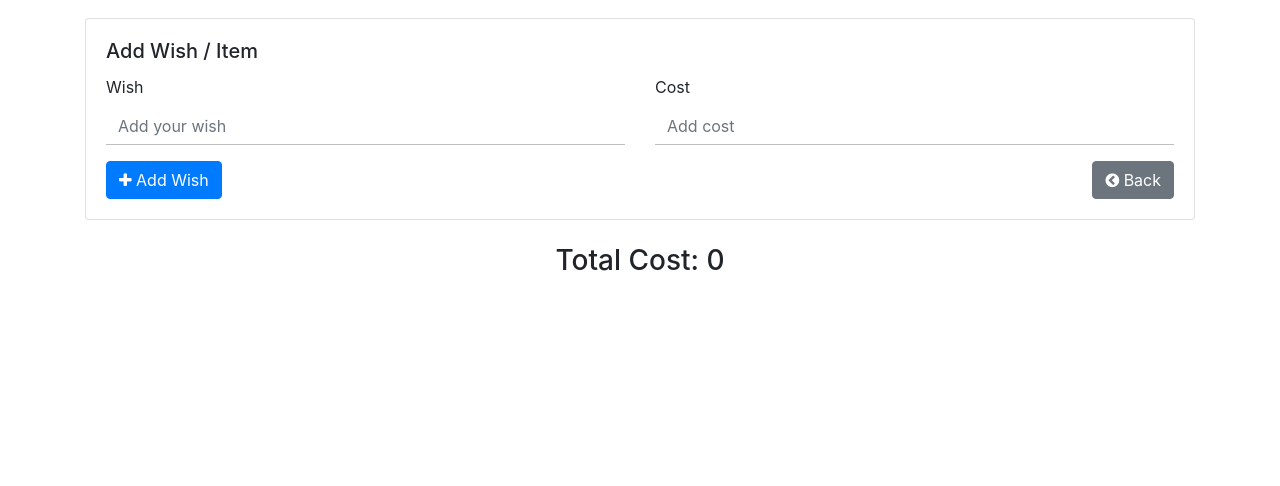
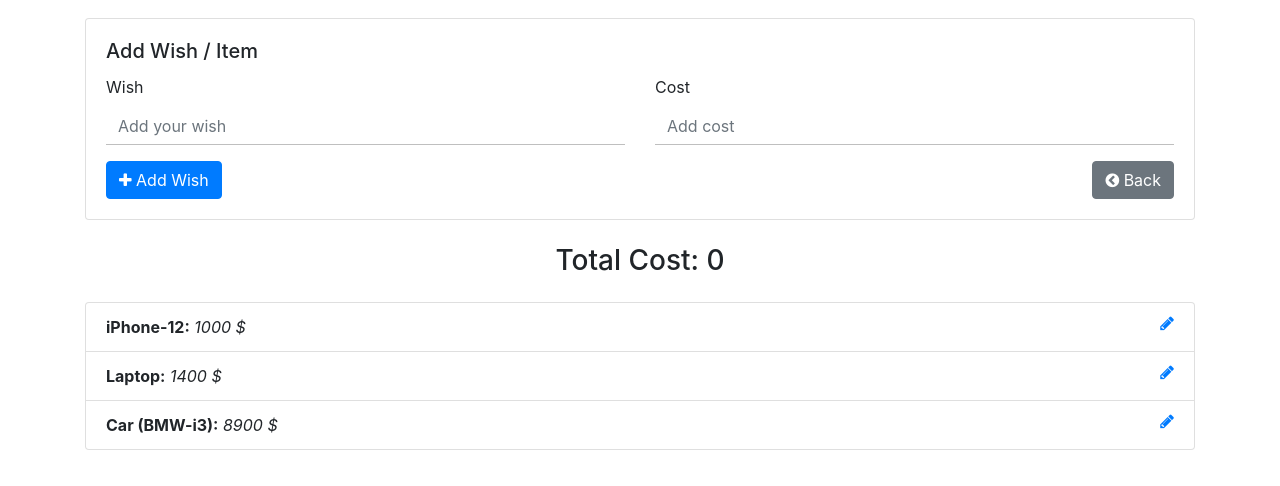
Before and after one commit to mulikov-peter/mapty, a plain HTML site: page Wishes Keeper/index.html in a window 1280 px wide. Shown: the part 62-548 px from the top of the page. Drawn offline with nearby package versions, Linux system fonts and the light colour scheme.

Commit message:
Create populateItemList method and display items

```diff
--- a/Wishes Keeper/script.js
+++ b/Wishes Keeper/script.js
@@ -23,6 +23,10 @@ const ItemController = (function () {
 
   // Public method
   return {
+    getItems: function () {
+      return data.items;
+    },
+
     logData: function () {
       return data;
     },
@@ -31,10 +35,29 @@ const ItemController = (function () {
 
 // UI COntroller
 const UIController = (function () {
-  console.log('UI Controller');
+  const IUSelectors = {
+    itemList: '#item-list',
+  };
+  // Public method
+  return {
+    populateItemList: function (items) {
+      let html = ``;
 
-  // Public method
-  return {};
+      items.forEach(item => {
+        html += `
+        <li class="list-group-item" id="item-${item.id}">
+          <strong>${item.name}:</strong> <em>${item.cost} $</em>
+          <a href="#" class="secondary">
+            <i class="edit-item fa fa-pencil pull-right"></i>
+          </a>
+        </li>
+        `;
+      });
+
+      // Insert list items
+      document.querySelector(IUSelectors.itemList).innerHTML = html;
+    },
+  };
 })();
 
 // App Controller
@@ -42,7 +65,11 @@ const App = (function (ItemController, UIController) {
   // Public methods
   return {
     init: function () {
-      console.log('Init...');
+      // Fetch items from data structure
+      const items = ItemController.getItems();
+
+      // Populate list with items
+      UIController.populateItemList(items);
     },
   };
 })(ItemController, UIController);
```
Also changed, not shown: Wishes Keeper/index.html (+2 -2 lines).
